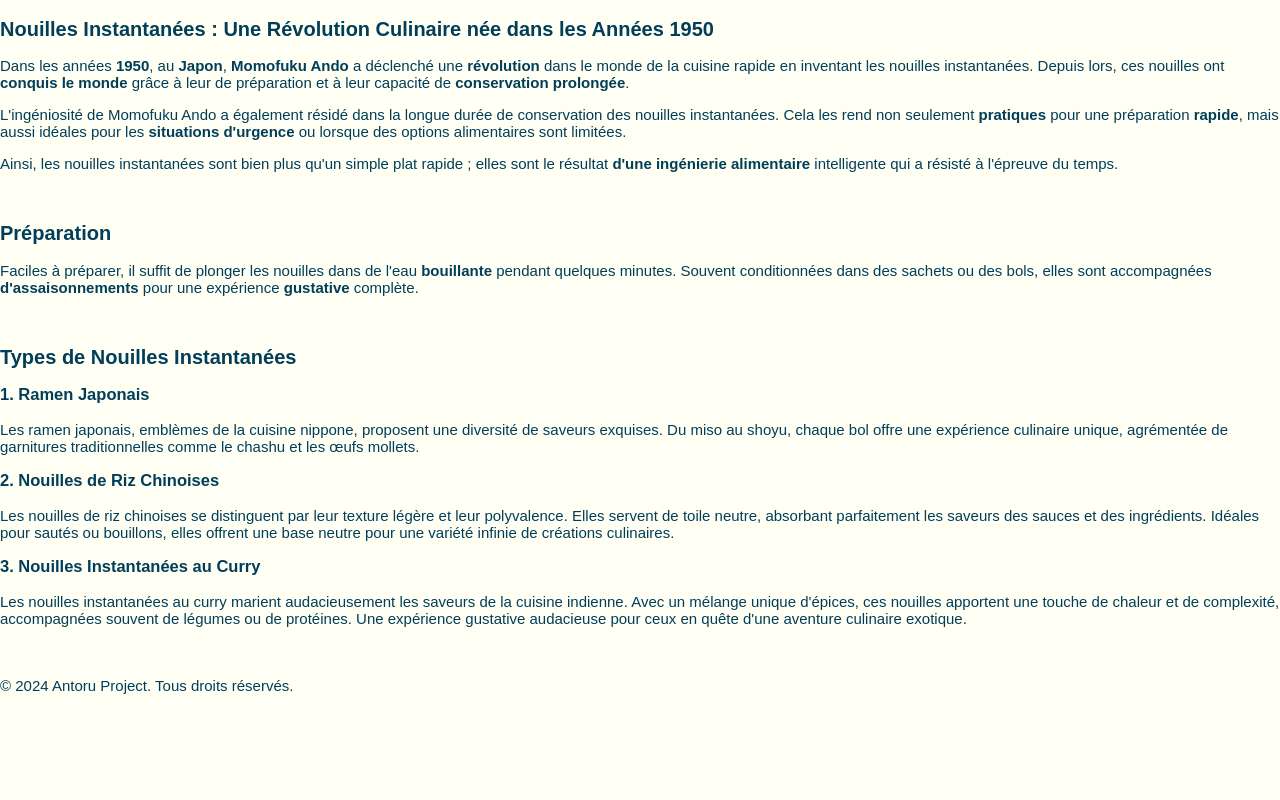
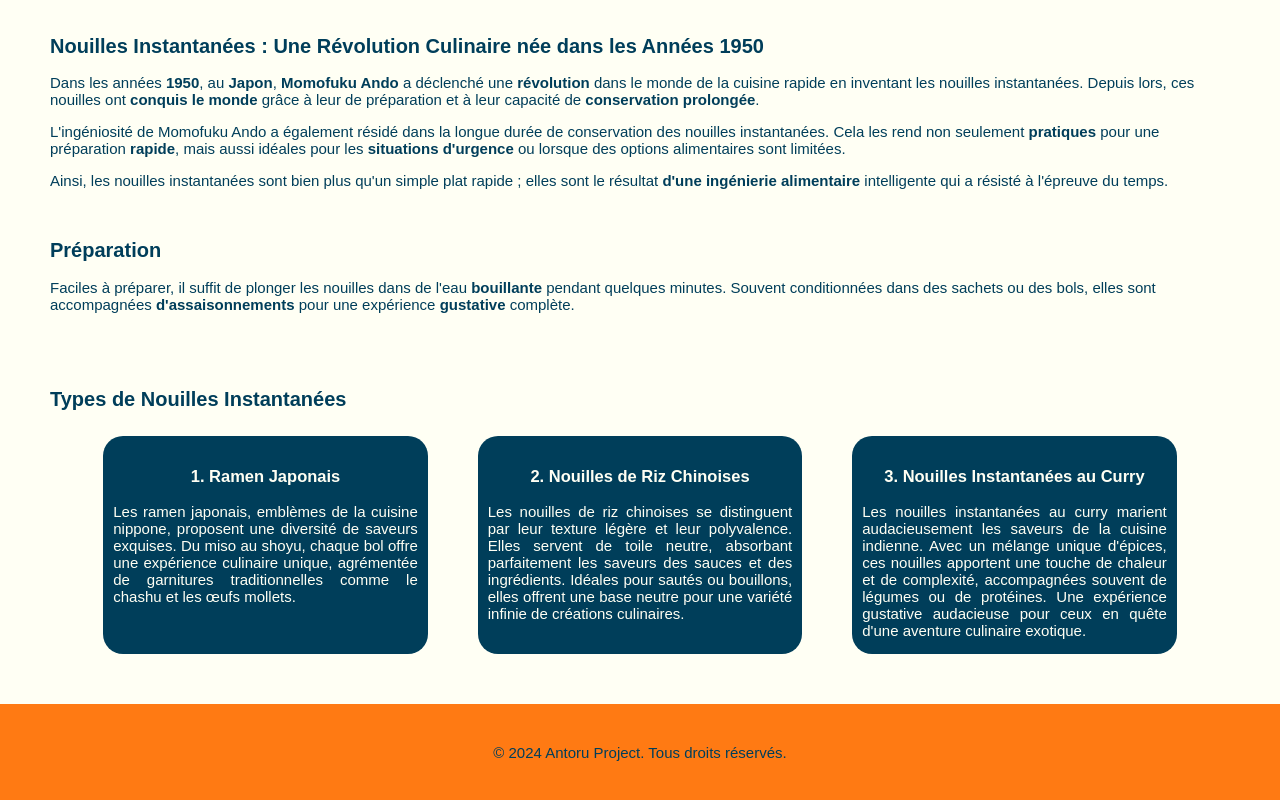
Before and after one commit to RubenLawen/antoru.github.io, a website: page index.html in a window 1280 px wide. Shown: the part 444-1244 px from the top of the page. Before the commit the page ends 1153 px from the top, so only its background shows below. Drawn offline with Linux system fonts and the light colour scheme.

Commit message:
feat(style.css): main et footer css
J'ai ajouté le css pour le main et le footer

```diff
--- a/css/style.Css
+++ b/css/style.Css
@@ -81,3 +81,54 @@ header nav ul li a{
     text-decoration: none;
     font-size: 2rem;
 }
+
+/* MAIN */
+
+main{
+    padding: 0 50px;
+}
+
+#type{
+    display: flex;
+    justify-content: center;
+    flex-wrap: wrap;
+}
+
+#type h2{
+    flex-basis: 100%;
+    margin: 25px 0;
+}
+
+#type article{
+    width: 27.5%;
+    margin: 0 25Px;
+    color: #fffff4;
+    background-color: #003e5a;
+    padding: 15px 10px;
+    border-radius: 20px;
+}
+
+#type article h3{
+    text-align: center;
+}
+
+#type article p{
+    text-align: justify;
+    margin-bottom: 0;
+    font-size: 1.5rem;
+}
+
+/* FOOTER */
+
+footer{
+    background-color: #ff7a13;
+    text-align: center;
+    padding: 25Px;
+}
+
+
+/* ANIMATION */
+
+header nav ul li:hover{
+    text-decoration: underline;
+}
```
